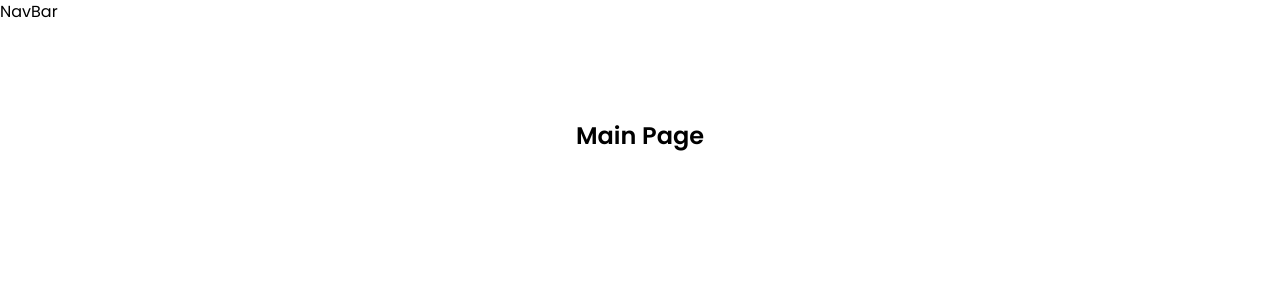
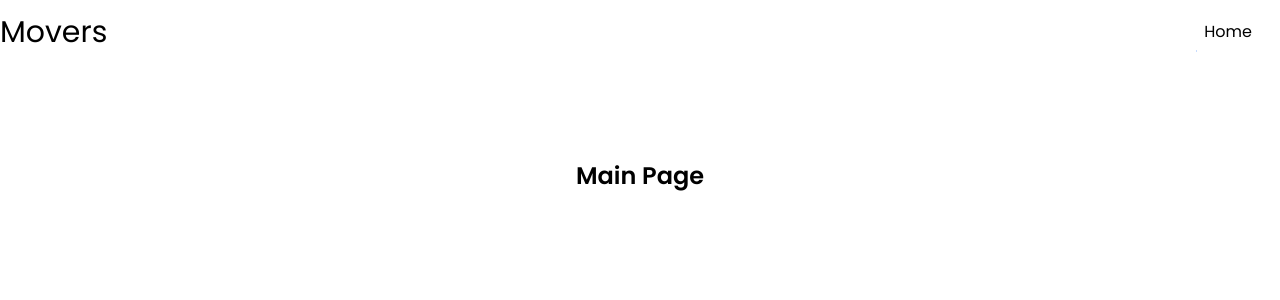
Before and after one commit to Whishes/movers-next, a Next.js app: page / in a window 1280 px wide. Shown: the top 300 px of the page. Built offline with nearby package versions, Linux system fonts and the light colour scheme.

Commit message:
basic nav

```diff
--- a/app/components/NavBar.tsx
+++ b/app/components/NavBar.tsx
@@ -1,7 +1,21 @@
 import React from "react";
+import Link from "next/link";
 
 const NavBar = () => {
-  return <div>NavBar</div>;
+  return (
+    <header className="flex h-16 justify-between items-center">
+      <h2 className="text-3xl">Movers</h2>
+      <nav className="mr-5 flex items-center justify-center gap-4">
+        {/* try adding hover animation to the border bottom */}
+        <Link
+          className="grow-bar grow-bar-animation p-2 after:bg-blue-500"
+          href="/"
+        >
+          Home
+        </Link>
+      </nav>
+    </header>
+  );
 };
 
 export default NavBar;
--- a/app/globals.css
+++ b/app/globals.css
@@ -1,3 +1,39 @@
 @tailwind base;
 @tailwind components;
 @tailwind utilities;
+
+/* Setup/create the grow bar */
+.grow-bar {
+  position: relative;
+}
+
+.grow-bar::after {
+  position: absolute;
+  bottom: 0;
+  left: 0;
+  width: 100%;
+  height: 0.1em;
+  /* background-color: rgb(105, 200, 255); */
+  opacity: 0;
+  transition: opacity 300ms, transform 300ms;
+}
+
+.grow-bar:hover::after,
+.grow-bar:focus::after {
+  opacity: 1;
+  transform: translate3d(0, 0.2em, 0);
+}
+
+/* Bar animation class */
+.grow-bar-animation {
+  overflow: hidden;
+}
+
+.grow-bar-animation::after {
+  opacity: 1;
+  transform: translate3d(-100%, 0, 0);
+}
+
+.grow-bar-animation:hover::after {
+  transform: translate3d(0, 0, 0);
+}
```
